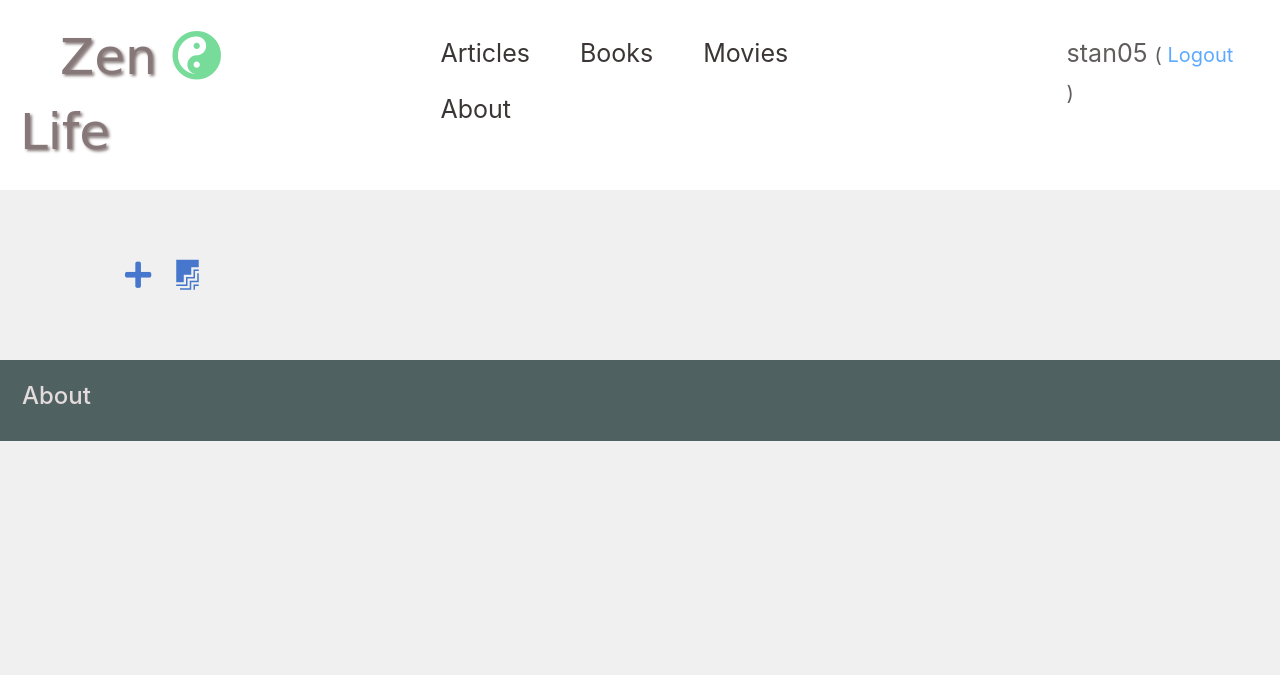
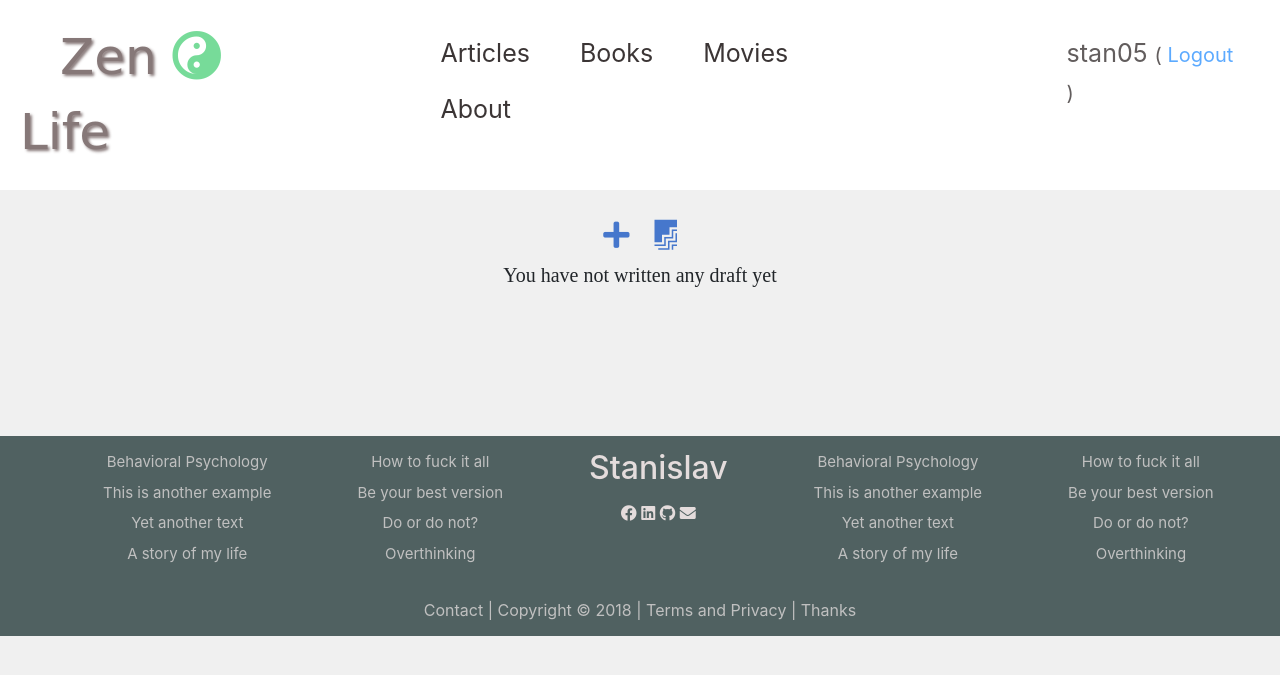
Before and after one commit to StanPeter/zenLife, a Django app: page /drafts/ in a window 1280 px wide. Shown: the top 675 px of the page. Run offline with Django 3.2, Linux system fonts and the light colour scheme; a user stored in the database is signed in; data comes from the database, SQL or seed files in the repository; both versions use the stored data as it was after the commit; some libraries are stand-ins or nearby versions; some web fonts are replaced.

Commit message:
added footer element

```diff
--- a/blogApp/static/css/blogApp.css
+++ b/blogApp/static/css/blogApp.css
@@ -1,6 +1,7 @@
 body {
     background-color: rgb(240, 240, 240);
 }
+/* CSS to the navigation bar */
 .nav-div {
     background-color: white;
     padding: 20px;
@@ -23,8 +24,8 @@ body {
     color: rgb(59, 53, 53);
 }
 .nav-div ul li a:hover{
-    color: rgb(87, 136, 201);
-    background-image: linear-gradient(to right, #d534e9 50%, transparent 50%);
+    color: rgb(86, 211, 128);
+    background-image: linear-gradient(to right, #34e96a 50%, transparent 50%);
     background-position: bottom;
     background-repeat: repeat-x;
     background-size: 6px 3px;
@@ -71,14 +72,12 @@ body {
 .nav-login p a:hover{
     color: rgb(18, 207, 166);
 }
-.about-div {
-    vertical-align: bottom;
-    padding: 22px 22px 22px 22px;
-    background-color: rgb(80, 97, 97);
-    color: rgb(228, 220, 220);
+/* CSS to the content from the base {%block content%} */
+.content-wrapper {
+    text-align: center;
 }
 .content-div {
-    margin: 40px 100px;
+    display: inline-block;
     padding: 20px 0px;
     font-family: 'Fauna One', serif;
     font-size: 20px;
@@ -90,6 +89,35 @@ body {
 }
 .content-div a i:hover{
     text-shadow: 3px 3px 6px rgb(18, 207, 166);
+}
+/* CSS to the footer part */
+.footer-wrapper {
+    background-color: rgb(80, 97, 97);
+    width: 100%;
+    height: 200px;
+}
+.footer-wrapper p{
+    text-align: center;
+    color: silver;
+}
+.footer-div {
+    color: rgb(228, 220, 220);
+    margin: 20px 40px;
+    display: flex;
+    text-align: center;
+}
+.footer-div ul{
+    flex-flow: column;
+    list-style: none;
+    margin: 10px 20px;
+}
+.footer-div ul li{
+    padding: 3px;
+}
+.footer-div ul li a{
+    color: silver;
+    text-decoration: none;
+    font-size: 15px;
 }
 .post-div {
     padding: 30px 0px 30px 0px;
--- a/blogApp/templates/blogApp/base.html
+++ b/blogApp/templates/blogApp/base.html
@@ -39,9 +39,8 @@
 
     </div>
 
-    <div class="content-div">
-
-        <div class="col-md-9">
+    <div class="content-wrapper">
+        <div class="content-div col-md-9">
 
             {% if user.is_authenticated %}
                 <a href=" {% url 'post_new' %} "><i class="fas fa-plus fa"></i></a>
@@ -52,13 +51,51 @@
             {% endblock %}
 
         </div>
-
     </div>
 
-    <div class="about-div">
+    <div class="footer-wrapper">
+        <div class="footer-div">
 
-        <h4>About</h4>
+            <ul>
+                <li><a href="">Behavioral Psychology</a></li>
+                <li><a href="">This is another example</a></li>
+                <li><a href="">Yet another text</a></li>
+                <li><a href="">A story of my life</a></li>
+            </ul>
 
+            <ul>
+                <li><a href="">How to fuck it all</a></li>
+                <li><a href="">Be your best version</a></li>
+                <li><a href="">Do or do not?</a></li>
+                <li><a href="">Overthinking</a></li>
+            </ul>
+
+            <ul>
+                <li><h2>Stanislav</h2></li>
+                <li>
+                    <i class="fab fa-facebook"></i>
+                    <i class="fab fa-linkedin"></i>
+                    <i class="fab fa-github"></i>
+                    <i class="fas fa-envelope"></i>
+                </li>
+            </ul>
+
+            <ul>
+                <li><a href="">Behavioral Psychology</a></li>
+                <li><a href="">This is another example</a></li>
+                <li><a href="">Yet another text</a></li>
+                <li><a href="">A story of my life</a></li>
+            </ul>
+
+            <ul>
+                <li><a href="">How to fuck it all</a></li>
+                <li><a href="">Be your best version</a></li>
+                <li><a href="">Do or do not?</a></li>
+                <li><a href="">Overthinking</a></li>
+            </ul>
+
+        </div>
+        <p>Contact | Copyright © 2018 | Terms and Privacy | Thanks</p>
     </div>
 
 </body>
--- a/blogApp/templates/blogApp/post_draft.html
+++ b/blogApp/templates/blogApp/post_draft.html
@@ -9,6 +9,8 @@
             <h2><a href="{% url 'post_detail' pk=post.pk %}">{{ post.title }}</a></h2>
             <p> {{ post.text|truncatechars:50|linebreaksbr }} </p>
         </div>
+    {% empty %}
+        <p>You have not written any draft yet</p><br><br><br>
     {% endfor %}
 
 {% endblock %}
```
Also changed, not shown: db.sqlite3.
